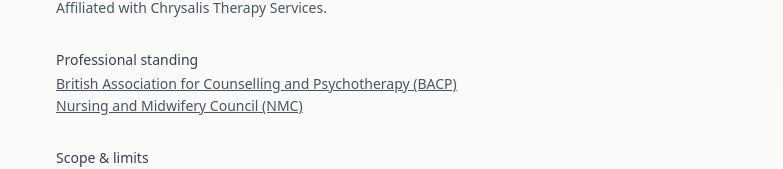
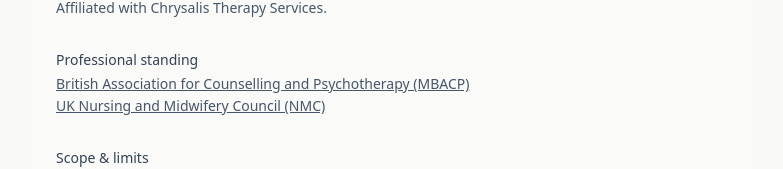
Before and after one commit to stopinder/therapy-orientation-quiz, a Vue app: page /about in a window 1280 px wide. Shown: the part 2237-2406 px from the top of the page, without its empty margins (248-1031 px from the left). Built offline with nearby package versions, Linux system fonts and the light colour scheme; no server answers.

Commit message:
feedback mailto

```diff
--- a/src/views/About.vue
+++ b/src/views/About.vue
@@ -225,7 +225,7 @@
                     rel="noopener noreferrer"
                     class="hover:text-slate-800 underline"
                 >
-                  British Association for Counselling and Psychotherapy (BACP)
+                  British Association for Counselling and Psychotherapy (MBACP)
                 </a>
               </li>
               <li>
@@ -235,7 +235,7 @@
                     rel="noopener noreferrer"
                     class="hover:text-slate-800 underline"
                 >
-                  Nursing and Midwifery Council (NMC)
+                  UK Nursing and Midwifery Council (NMC)
                 </a>
               </li>
             </ul>
```
